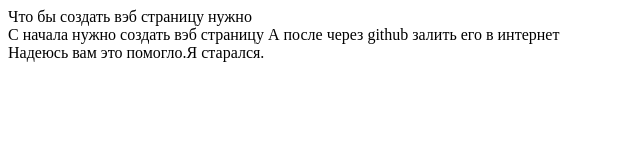
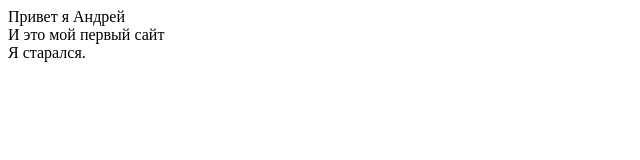
Before and after one commit to site-andrey-mems/site-andrey.github.io, a plain HTML site: page index.html in a window 1280 px wide. Shown: the whole page, without its empty margins (0-640 px from the left). Drawn offline with Linux system fonts and the light colour scheme.

Commit message:
Update index.html

```diff
--- a/index.html
+++ b/index.html
@@ -1,9 +1,9 @@
 <!Doctype html>
 <html>
 <head>
-<title>КаК создать свой сайт</title>
+<title>Привет</title>
 </head>
 <body>
-Что бы создать вэб страницу нужно<Br/> С начала нужно создать вэб страницу А после через github залить его в интернет<Br/> Надеюсь вам это помогло.Я старался.
+Привет я Андрей<Br/> И это мой первый сайт<Br/>Я старался.
 </body>
 </html>
```
